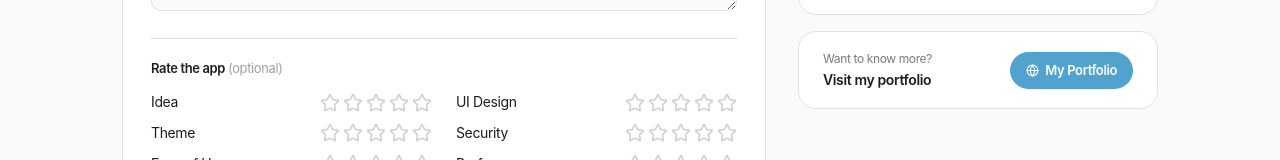
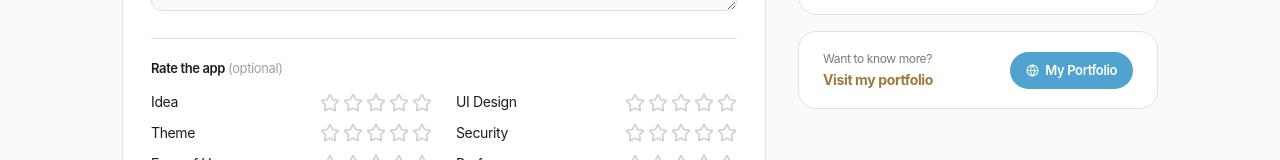
Before and after one commit to Harsha-anbu-g/Towin, a React (Vite) app in the folder frontend/: page /feedback in a window 1280 px wide. Shown: the part 620-780 px from the top of the page. Built offline with nearby package versions, Linux system fonts and the light colour scheme; no server answers.

Commit message:
style(feedback): emphasize portfolio link with trust gold + bold

```diff
--- a/frontend/src/pages/Feedback.jsx
+++ b/frontend/src/pages/Feedback.jsx
@@ -264,7 +264,7 @@ export default function Feedback() {
           <div className="fb-card" style={{ display: 'flex', alignItems: 'center', justifyContent: 'space-between', gap: '12px', padding: '18px 24px' }}>
             <div>
               <p style={{ fontFamily: SFText, fontSize: '12px', color: '#7a7a7a', margin: '0 0 2px' }}>Want to know more?</p>
-              <p style={{ fontFamily: SF, fontSize: '14px', fontWeight: 600, color: '#1d1d1f', margin: 0 }}>Visit my portfolio</p>
+              <p style={{ fontFamily: SF, fontSize: '14px', fontWeight: 700, color: '#9C7A3C', margin: 0 }}>Visit my portfolio</p>
             </div>
             <a
               href="https://portfolioharsha.vercel.app/"
```
